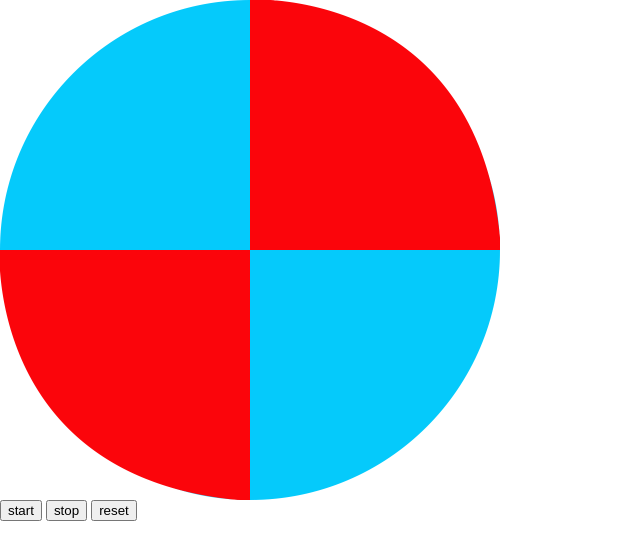
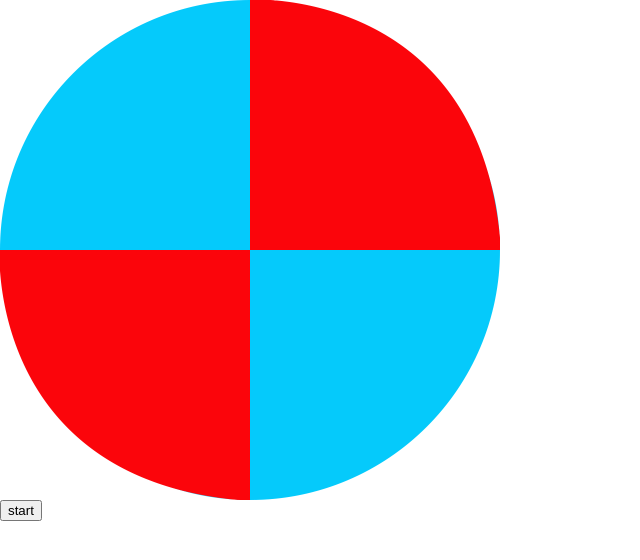
Before and after one commit to YukaMurata/roulette, a website: page index.html in a window 1280 px wide. Shown: the whole page, without its empty margins (0-640 px from the left). Drawn offline with Linux system fonts and the light colour scheme.

Commit message:
file update

```diff
--- a/index.html
+++ b/index.html
@@ -14,8 +14,7 @@
     <img src="images/roulette.png">
 </div>
 <input type="button" value="start" id="start">
-<input type="button" value="stop" id="stop">
-<input type="button" value="reset" id="reset">
+
 <div id="div"></div>
 
 <script src="js/vendor.bundle.js"></script>
```
